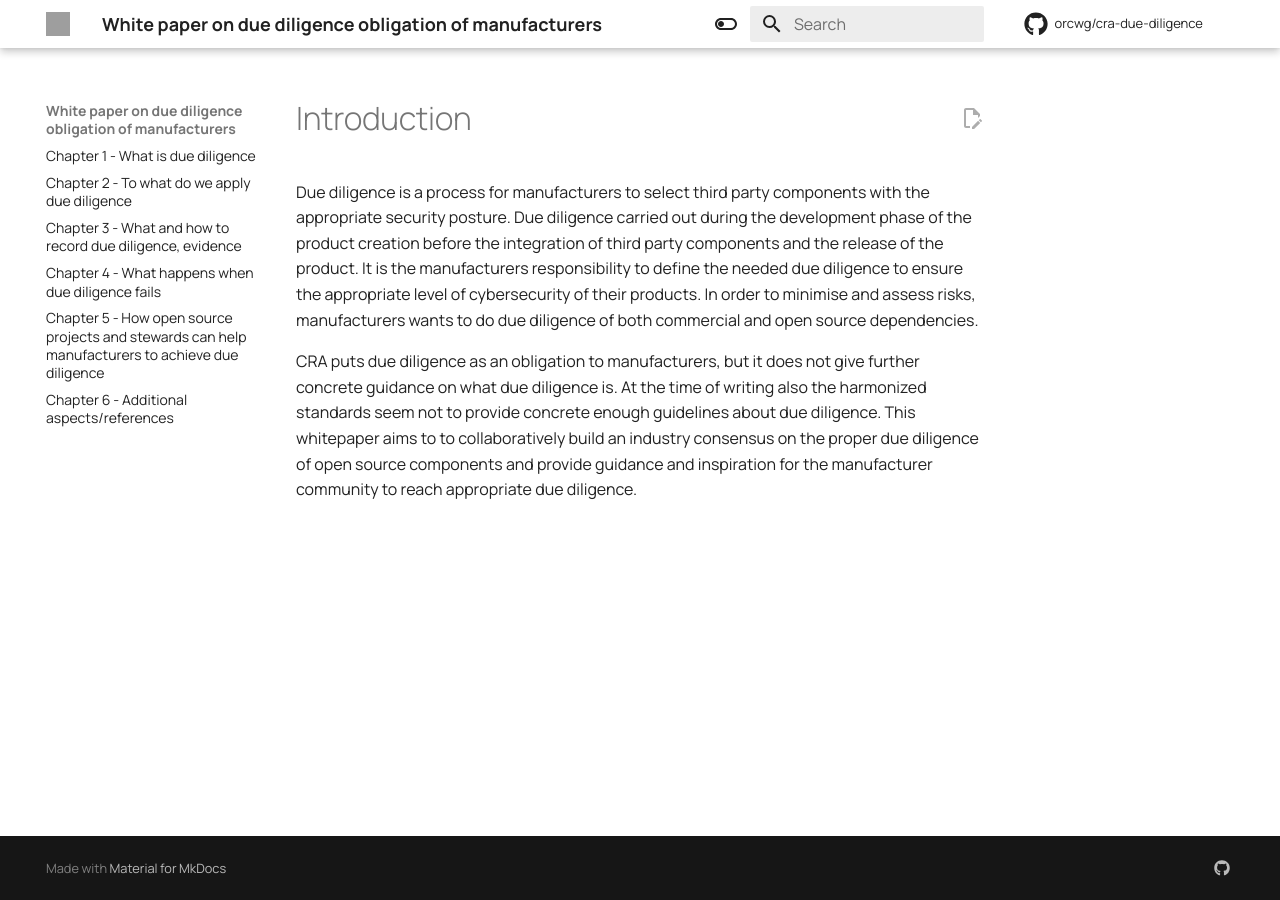
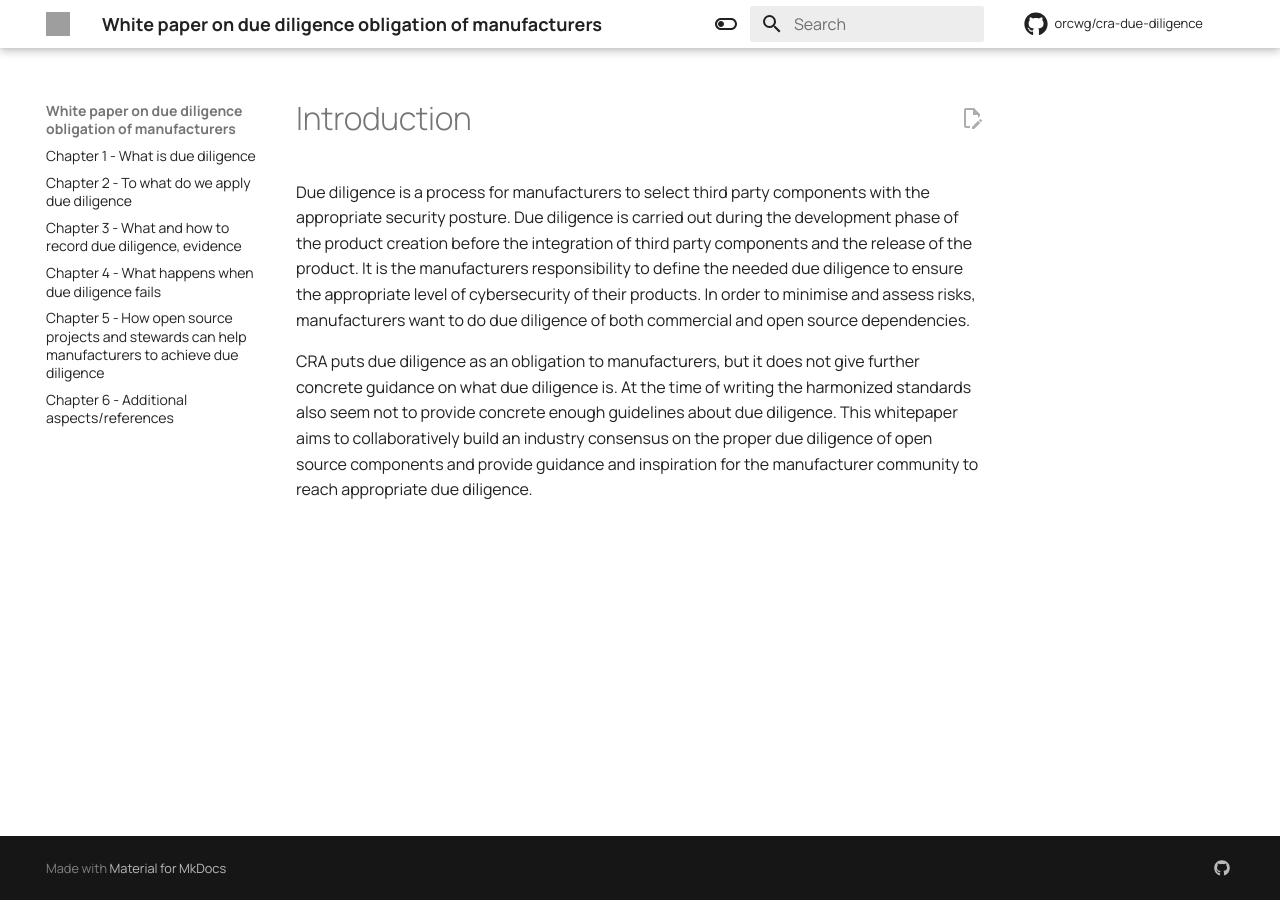
Before and after one commit to orcwg/cra-due-diligence, an MkDocs documentation site: the page built from content/index.md, in a window 1280 px wide. Built offline with MkDocs 1.6.1 and Material for MkDocs 9.7.7, drawn with Linux system fonts in a browser that asks for light colours; comment, search, counter and statistics services are not loaded; the version menu is left out; grey boxes are pictures that could not be loaded.

Commit message:
Fixes based on the comments from markt-asf
Signed-off-by: Gergely Csatari <gergely.csatari@nokia.com>

```diff
--- a/content/index.md
+++ b/content/index.md
@@ -1,15 +1,15 @@
 # Introduction
 
 Due diligence is a process for manufacturers to select third party components with the appropriate
-security posture. Due diligence carried out during the development phase of the product creation
+security posture. Due diligence is carried out during the development phase of the product creation
 before the integration of third party components and the release of the product.
 It is the manufacturers responsibility to define the needed due diligence to ensure the appropriate
-level of cybersecurity of their products. In order to minimise and assess risks, manufacturers wants to
-do due diligence of both commercial and open source dependencies.
+level of cybersecurity of their products. In order to minimise and assess risks, manufacturers want
+to do due diligence of both commercial and open source dependencies.
 
 CRA puts due diligence as an obligation to manufacturers, but it does not give further concrete
-guidance on what due diligence is.  At the time of writing also the harmonized standards seem not to
+guidance on what due diligence is. At the time of writing the harmonized standards also seem not to
 provide concrete enough guidelines about due diligence.
-This whitepaper aims to to collaboratively build an industry consensus on the proper due diligence of open
-source components and provide guidance and inspiration for the manufacturer community to reach appropriate
-due diligence.
+This whitepaper aims to collaboratively build an industry consensus on the proper due diligence of
+open source components and provide guidance and inspiration for the manufacturer community to reach
+appropriate due diligence.
```
